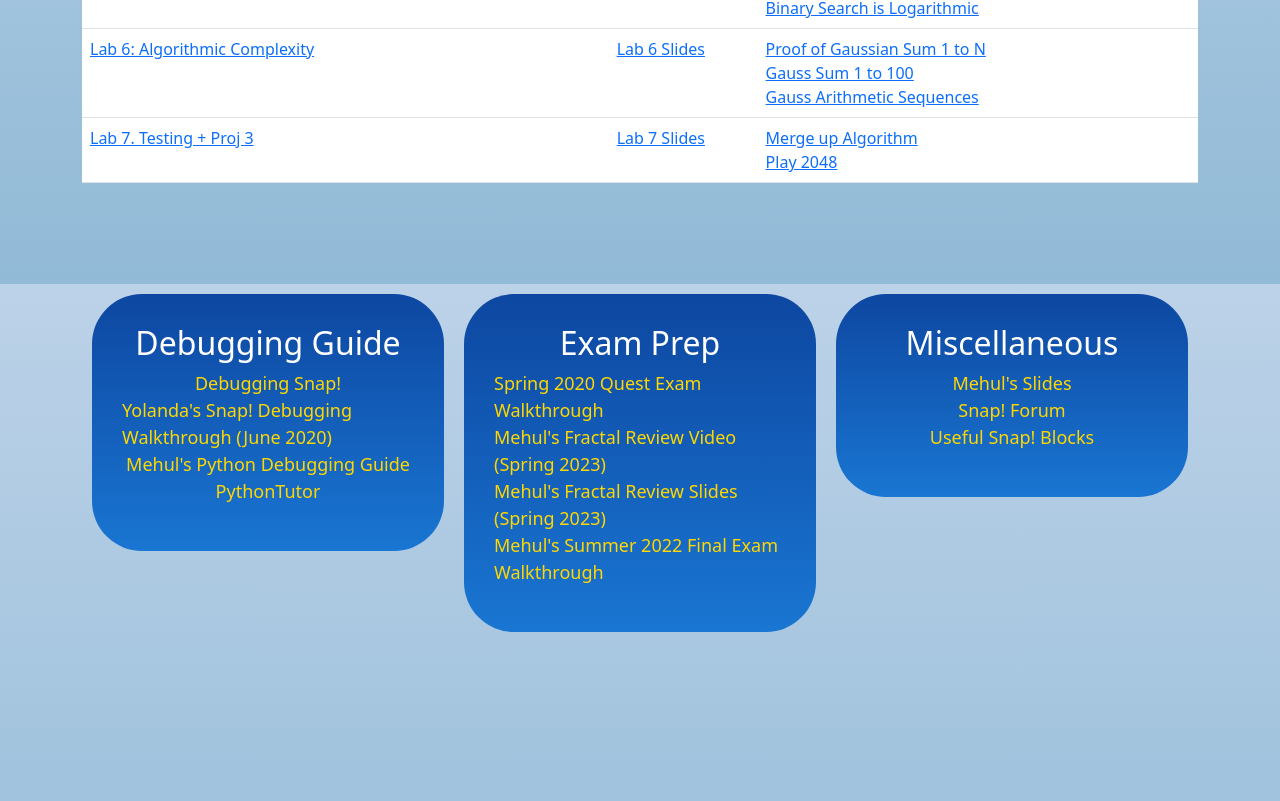
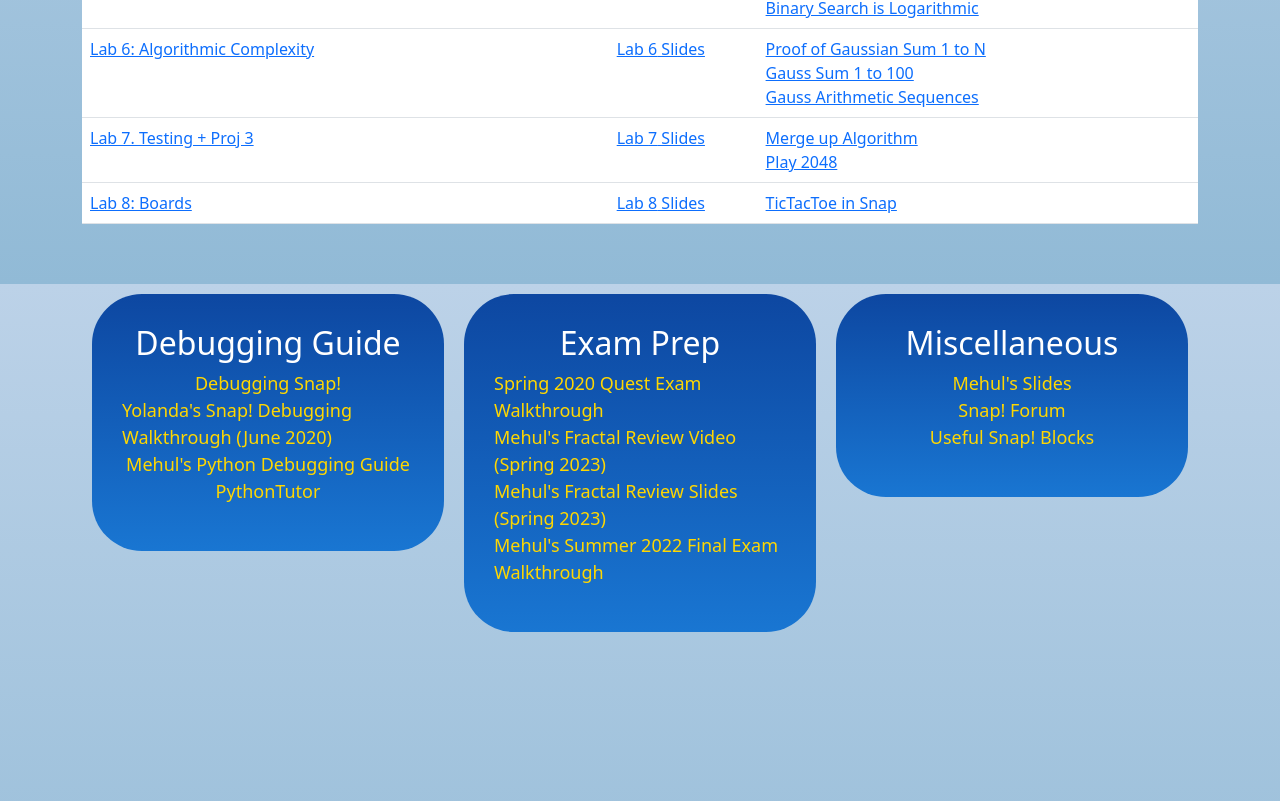
Before and after one commit to Mehul-Gandhi/portfolio, a React (Create React App) app: page /notes in a window 1280 px wide. Shown: the part 2172-2973 px from the top of the page. Built offline with nearby package versions, Linux system fonts and the light colour scheme.

Commit message:
Add lab 8 boards

```diff
--- a/src/Notes.js
+++ b/src/Notes.js
@@ -184,7 +184,10 @@ const labInfo = [
 ], ["Lab 6: Algorithmic Complexity", "https://cs10.org/bjc-r/topic/topic.html?topic=berkeley_bjc/areas/algorithm-complexity.topic&course=&novideo&noreading&noassignment", "https://docs.google.com/presentation/d/1-nlpD1RljPTEPWFDVrUDp6OYb26MUF4JRp4NOtxGQTY/edit#slide=id.g2556a360d4e_0_0", [
   {name: "Proof of Gaussian Sum 1 to N", content: "https://youtu.be/iubZ_AH5N00"}, {name: "Gauss Sum 1 to 100", content: "https://youtu.be/jUz0jJm73aQ"}, {name: "Gauss Arithmetic Sequences", content: "https://mathbitsnotebook.com/Algebra2/Sequences/SSGauss.html"},
 ]], ["Lab 7. Testing + Proj 3", "https://cs10.org/bjc-r/cur/programming/2048-testing/intro_to_proj3.html?topic=berkeley_bjc%2F2048-testing%2F2048.topic&course&novideo&noreading&noassignment", "https://docs.google.com/presentation/d/1cSTH_zu5N2toeviR6QNWqDuWP_AMvZlXaxOE2yphwZU/edit?usp=sharing",
-[{name: "Merge up Algorithm", content: "https://steven.codes/blog/cs10/2048-merge/"}, {name: "Play 2048", content: "https://play2048.co/"}]]
+[{name: "Merge up Algorithm", content: "https://steven.codes/blog/cs10/2048-merge/"}, {name: "Play 2048", content: "https://play2048.co/"}]],
+["Lab 8: Boards", "https://cs10.org/bjc-r/llab/html/topic.html?topic=berkeley_bjc%2Flists%2Ftic-tac-toe.topic&course&novideo&noreading&noassignment",
+ "https://docs.google.com/presentation/d/1GcjHuTQhwgstTHuBL7IFWgMuyAlMbE_xt9yNFFnBbFs/edit#slide=id.g255f4f1f178_0_0",
+[{name: "TicTacToe in Snap", content: "https://forum.snap.berkeley.edu/t/tic-tac-toe/1272"}]]
 
 ];
 
```
